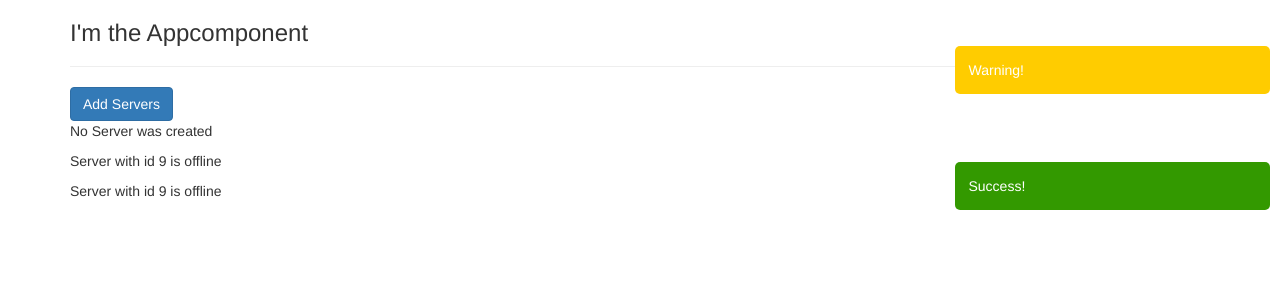
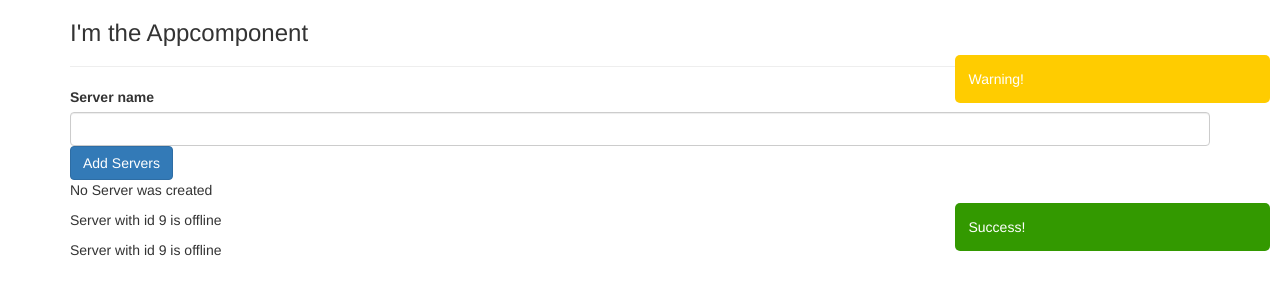
Before and after one commit to gagan0183/angular8-complete-guide, an Angular app: page / in a window 1280 px wide. Shown: the top 300 px of the page. Built offline with nearby package versions, Linux system fonts and the light colour scheme.

Commit message:
passing and using data with event binding

```diff
--- a/src/app/servers/servers.component.html
+++ b/src/app/servers/servers.component.html
@@ -1,3 +1,6 @@
+<label>Server name</label>
+<input type="text" class="form-control" (input)="onUpdateServerName($event)" />
+{{ serverName }}
 <button
   class="btn btn-primary"
   [disabled]="!allowNewServers"
--- a/src/app/servers/servers.component.ts
+++ b/src/app/servers/servers.component.ts
@@ -8,6 +8,7 @@ import { Component, OnInit } from '@angular/core';
 export class ServersComponent implements OnInit {
   allowNewServers: boolean = false;
   serverCreationStatus = 'No Server was created';
+  serverName: any = '';
   constructor() {
     setTimeout(() => {
       this.allowNewServers = true;
@@ -18,5 +19,10 @@ export class ServersComponent implements OnInit {
     this.serverCreationStatus = 'Server was created!';
   }
 
+  onUpdateServerName(e: any) {
+    console.log(e);
+    this.serverName = (<HTMLInputElement>e.target).value;
+  }
+
   ngOnInit() {}
 }
```
